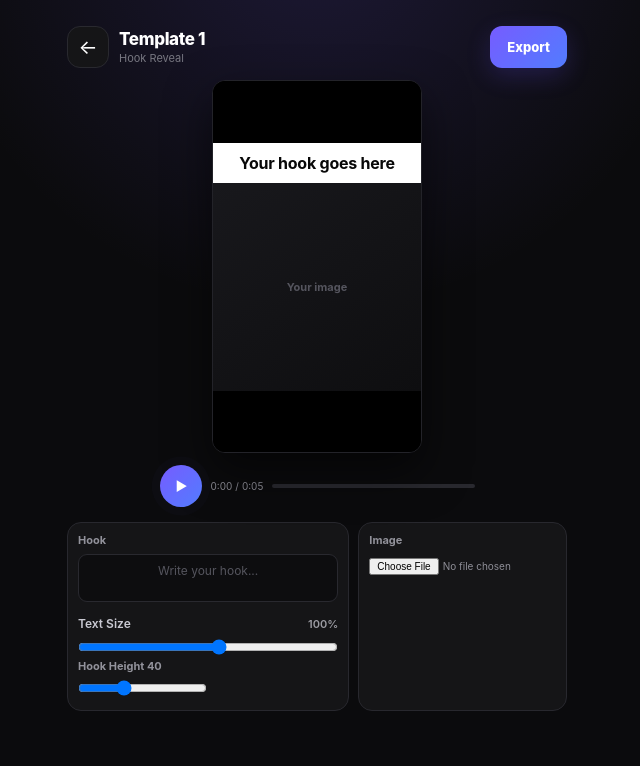
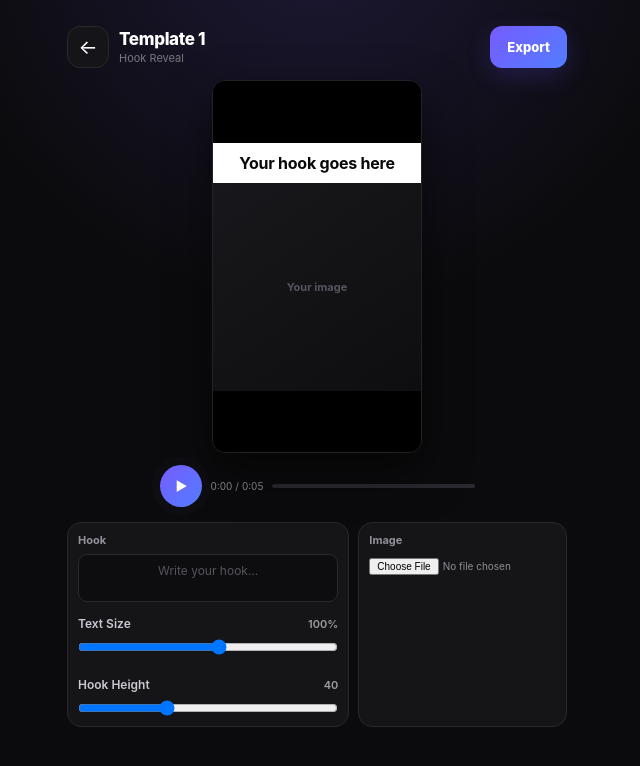
Before and after one commit to taktakahmad01/mini-video-editor, a website: page editor.html in a window 1280 px wide. Shown: the whole page, without its empty margins (323-963 px from the left). Drawn offline with nearby package versions, Linux system fonts and the light colour scheme.

Commit message:
Update style.css

```diff
--- a/style.css
+++ b/style.css
@@ -1394,3 +1394,31 @@ button {
 .hook-width-control input {
   width: 100%;
 }
+
+.hook-height-control {
+  margin-top: 18px;
+  width: 100%;
+}
+
+.hook-height-control label {
+  display: flex;
+  align-items: center;
+  justify-content: space-between;
+  margin-bottom: 8px;
+  font-size: 12px;
+  font-weight: 600;
+  color: #c9c9d2;
+}
+
+#hookHeightValue {
+  font-size: 11px;
+  opacity: 0.75;
+}
+
+#hookHeight {
+  display: block;
+  width: 100%;
+  max-width: none;
+  margin: 0;
+  cursor: pointer;
+}
```
